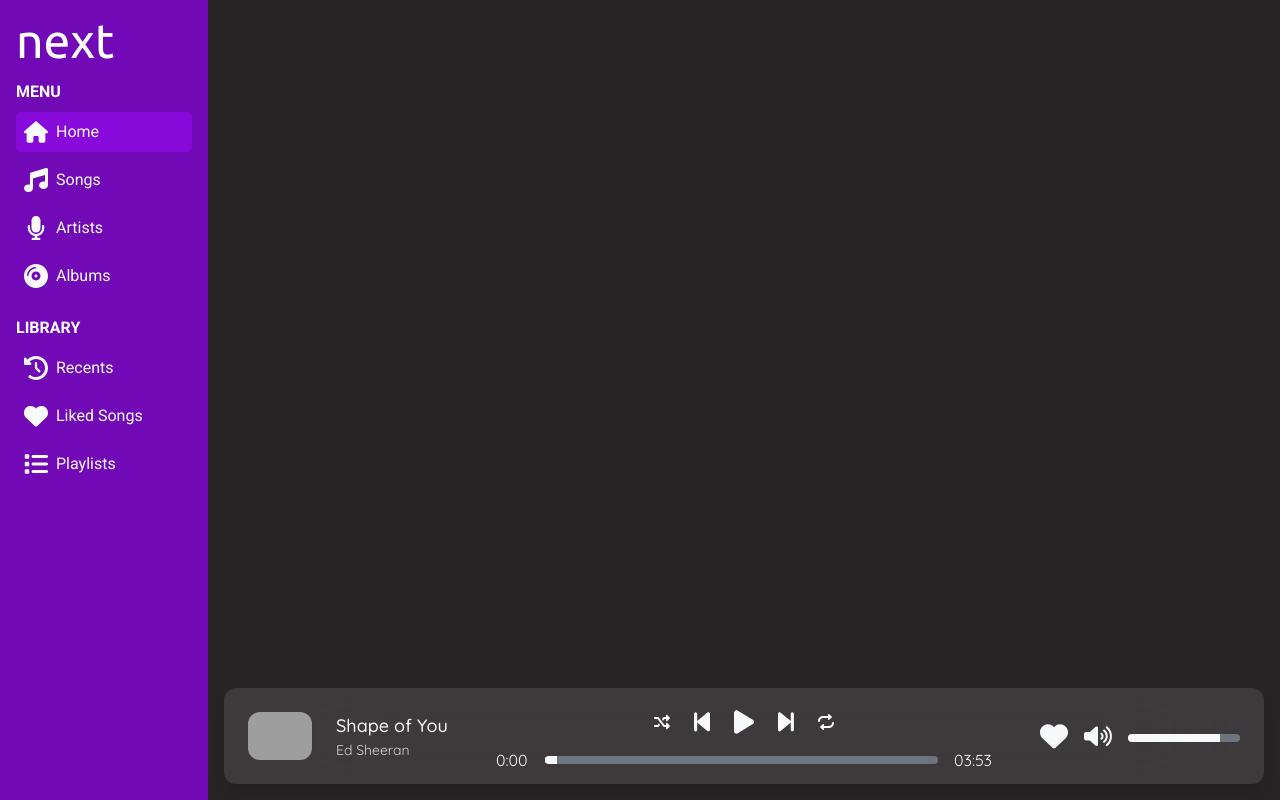
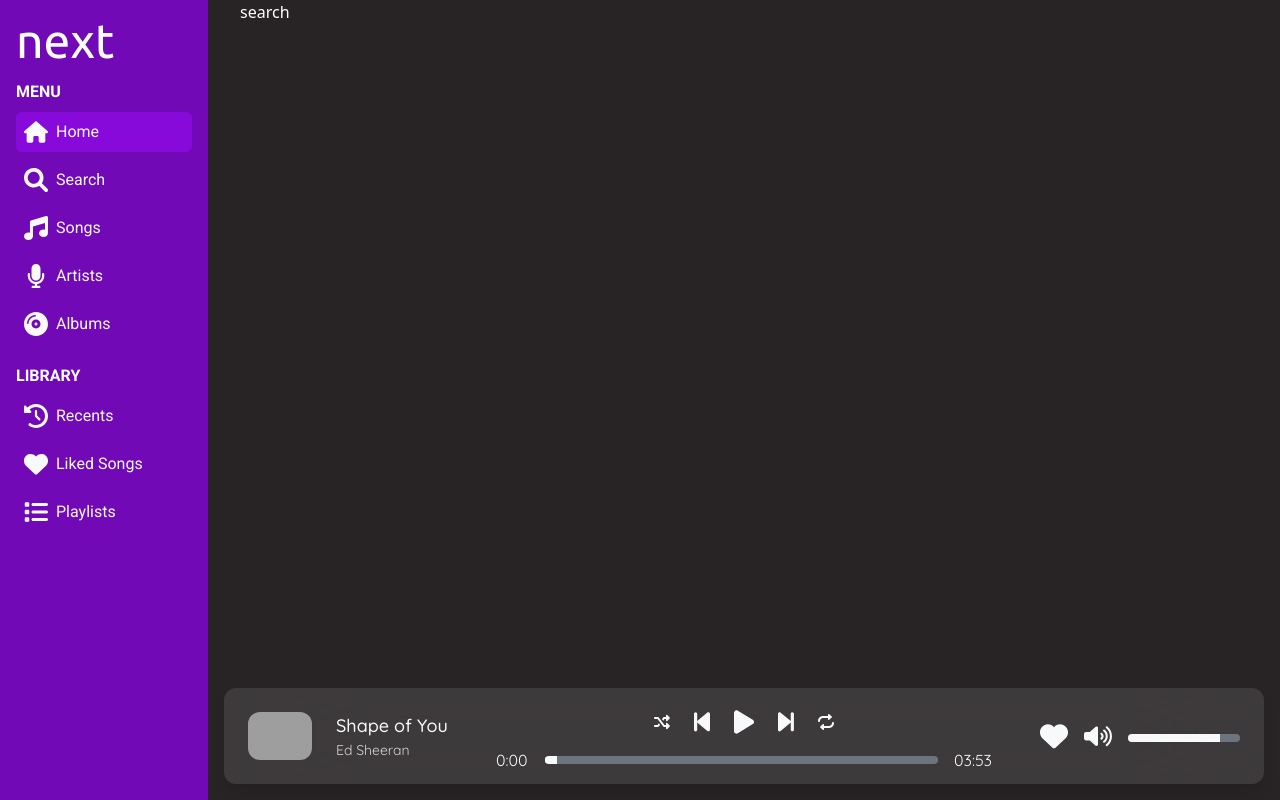
Before and after one commit to Behnam-sn/next-vue, a Vue app: page /search in a window 1280 px wide. Built offline with nearby package versions, Linux system fonts and the light colour scheme; grey boxes are pictures that could not be loaded.

Commit message:
add search view

```diff
--- /dev/null
+++ b/src/assets/icons/SearchIcon.vue
@@ -0,0 +1,7 @@
+<template>
+  <svg xmlns="http://www.w3.org/2000/svg" viewBox="0 0 512 512">
+    <path
+      d="M500.3 443.7l-119.7-119.7c27.22-40.41 40.65-90.9 33.46-144.7C401.8 87.79 326.8 13.32 235.2 1.723C99.01-15.51-15.51 99.01 1.724 235.2c11.6 91.64 86.08 166.7 177.6 178.9c53.8 7.189 104.3-6.236 144.7-33.46l119.7 119.7c15.62 15.62 40.95 15.62 56.57 0C515.9 484.7 515.9 459.3 500.3 443.7zM79.1 208c0-70.58 57.42-128 128-128s128 57.42 128 128c0 70.58-57.42 128-128 128S79.1 278.6 79.1 208z"
+    />
+  </svg>
+</template>
--- a/src/components/SideMenu.vue
+++ b/src/components/SideMenu.vue
@@ -4,8 +4,9 @@ import SideMenuItem from "@/components/SideMenu/SideMenuItem.vue";
 
 import HomeIcon from "@/assets/icons/HomeIcon.vue";
 import MusicIcon from "@/assets/icons/MusicIcon.vue";
+import MicrophoneIcon from "@/assets/icons/MicrophoneIcon.vue";
 import DiscIcon from "@/assets/icons/DiscIcon.vue";
-import MicrophoneIcon from "@/assets/icons/MicrophoneIcon.vue";
+import SearchIcon from "@/assets/icons/SearchIcon.vue";
 import HeartIcon from "@/assets/icons/HeartIcon.vue";
 import HistoryIcon from "@/assets/icons/HistoryIcon.vue";
 import ListIcon from "@/assets/icons/ListIcon.vue";
@@ -30,13 +31,16 @@ import ListIcon from "@/assets/icons/ListIcon.vue";
     <SideMenuItem text="home" address="/">
       <HomeIcon class="h-6" />
     </SideMenuItem>
+    <SideMenuItem text="search" address="/search">
+      <SearchIcon class="h-6" />
+    </SideMenuItem>
     <SideMenuItem text="songs" address="/songs">
       <MusicIcon class="h-6" />
     </SideMenuItem>
     <SideMenuItem text="artists" address="/artists">
       <MicrophoneIcon class="h-6" />
     </SideMenuItem>
-    <SideMenuItem text="Albums" address="/albums">
+    <SideMenuItem text="albums" address="/albums">
       <DiscIcon class="h-6" />
     </SideMenuItem>
 
--- a/src/router/index.ts
+++ b/src/router/index.ts
@@ -19,6 +19,11 @@ const router = createRouter({
       component: HomeView,
     },
     {
+      path: "/search",
+      name: "search",
+      component: () => import("@/views/SearchView.vue"),
+    },
+    {
       path: "/about",
       name: "about",
       component: () => import("@/views/AboutView.vue"),
@@ -29,14 +34,14 @@ const router = createRouter({
       component: () => import("@/views/SongsView.vue"),
     },
     {
+      path: "/artists",
+      name: "artists",
+      component: () => import("@/views/ArtistsView.vue"),
+    },
+    {
       path: "/albums",
       name: "albums",
       component: () => import("@/views/AlbumsView.vue"),
-    },
-    {
-      path: "/artists",
-      name: "artists",
-      component: () => import("@/views/ArtistsView.vue"),
     },
     {
       path: "/recents",
--- /dev/null
+++ b/src/views/SearchView.vue
@@ -0,0 +1,3 @@
+<template>
+  <div>search</div>
+</template>
```
